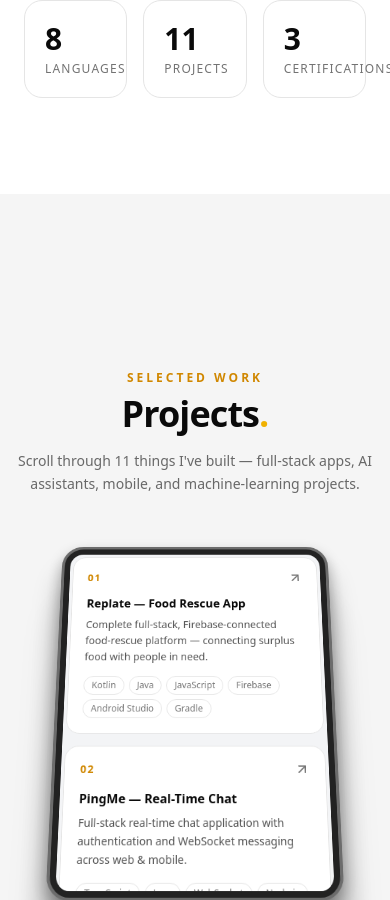
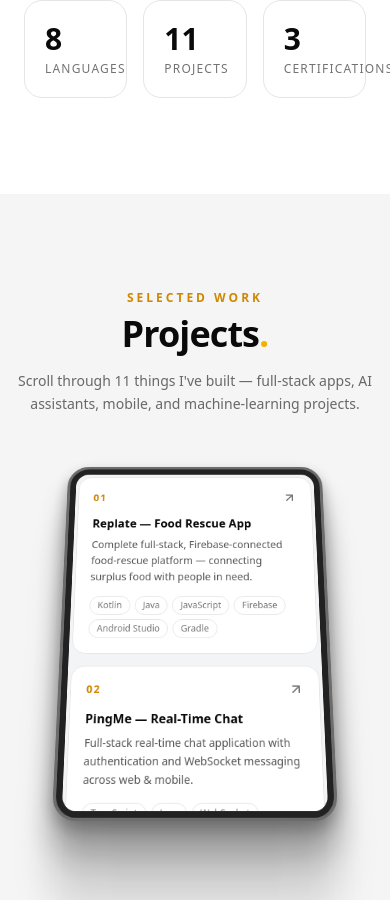
Before and after one commit to RizAhd/Portfolio-Updated, a React (Vite) app: page / in a window 390 px wide. Shown: the part 1864-2764 px from the top of the page. Built offline with nearby package versions, Linux system fonts and the light colour scheme.

Commit message:
fix: adjust height and padding in ContainerScroll component for better layout

```diff
--- a/src/components/ui/container-scroll-animation.tsx
+++ b/src/components/ui/container-scroll-animation.tsx
@@ -39,7 +39,7 @@ export const ContainerScroll = ({
 
   return (
     <div
-      className="h-240 md:h-320 flex items-center justify-center relative p-2 md:p-20"
+      className="h-200 md:h-320 flex items-center justify-center relative p-4 md:p-20"
       ref={containerRef}
     >
       <div
```
